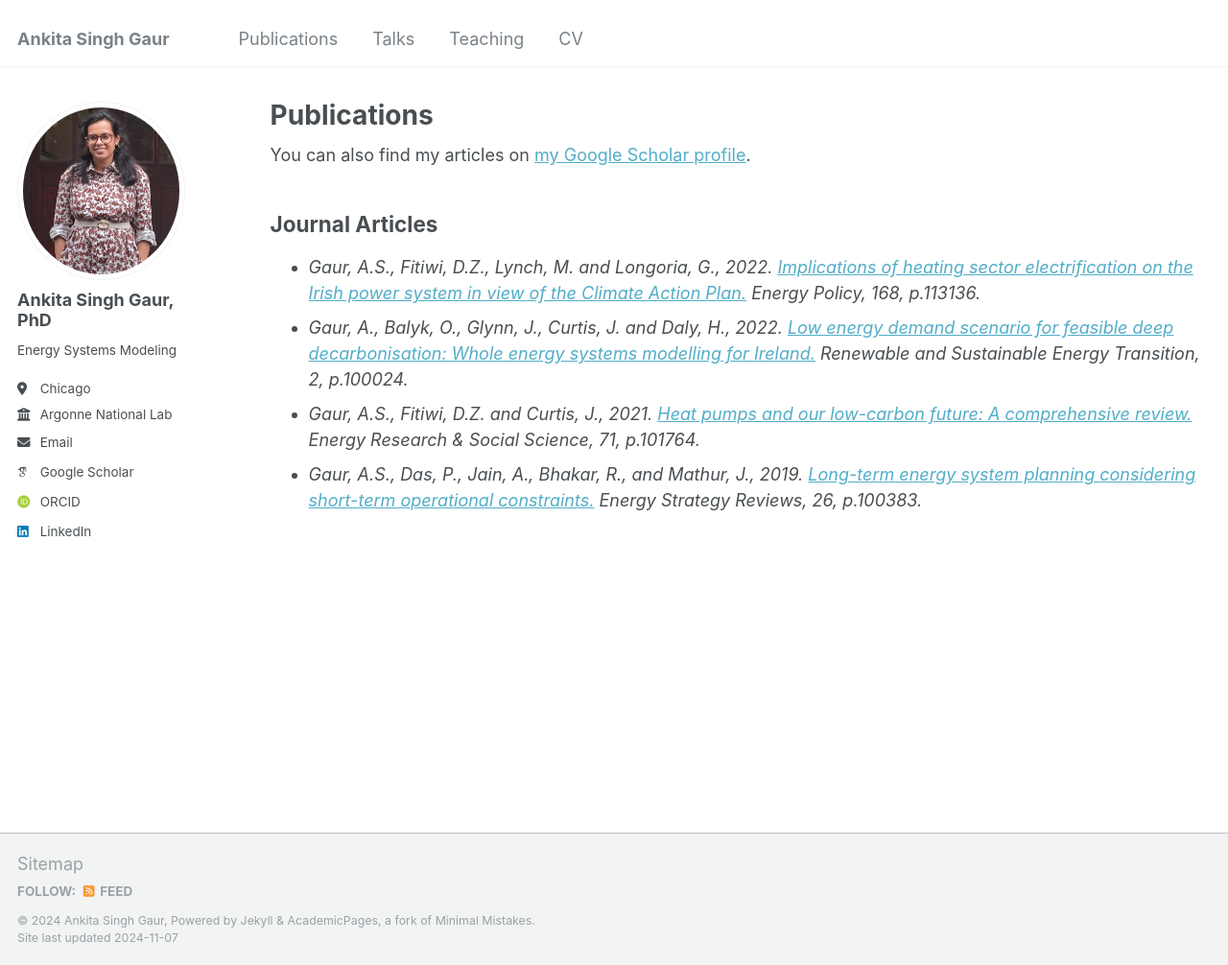
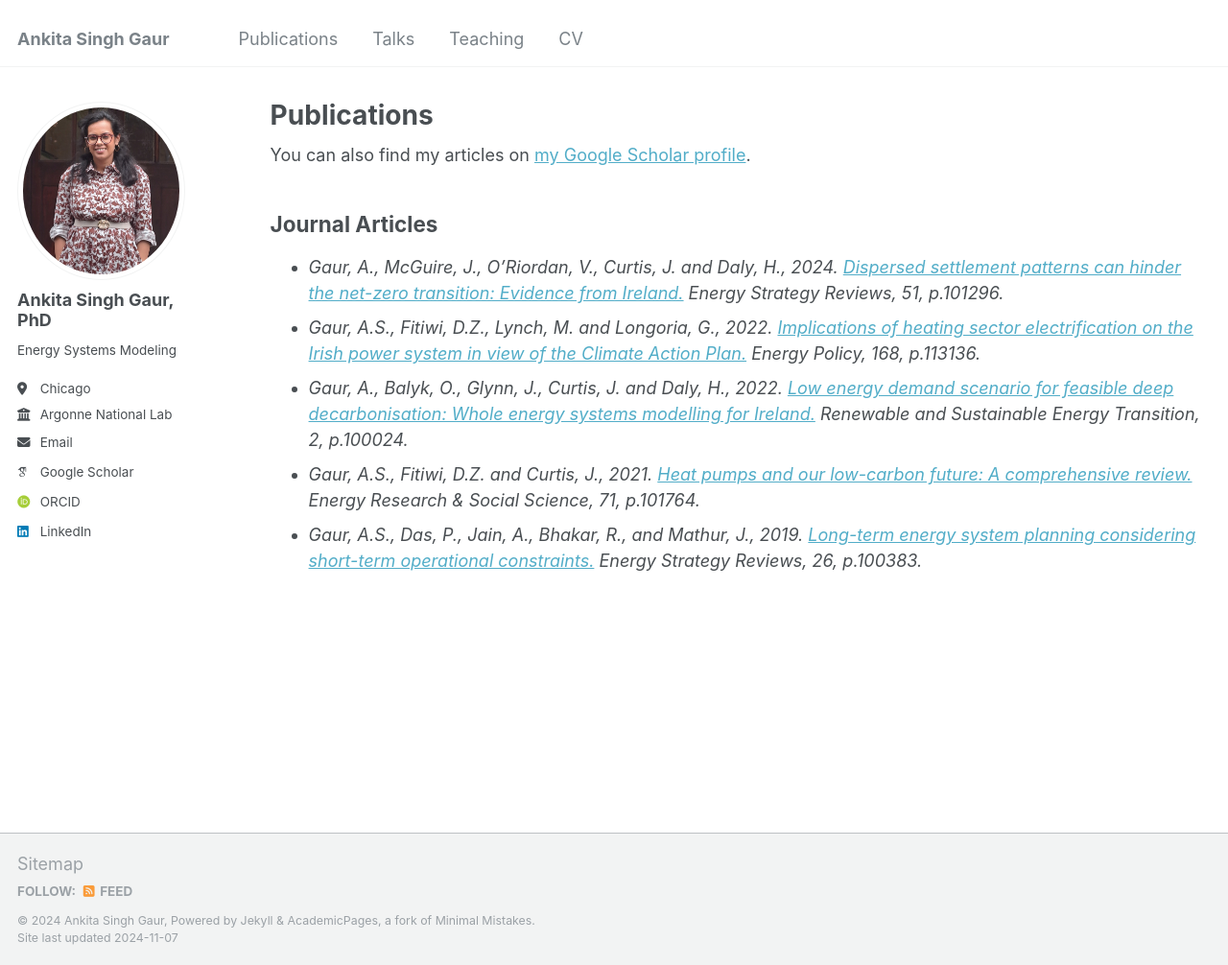
Before and after one commit to ankitagaur93/ankitagaur93.github.io, a Jekyll site: the page built from _pages/publications.html, in a window 1280 px wide and 1006 px high. Shown: the whole window at 96% size. Built offline with Jekyll 4.4.1, drawn with Linux system fonts in a browser that asks for light colours; some web fonts are replaced.

Commit message:
Update publications.html

```diff
--- a/_pages/publications.html
+++ b/_pages/publications.html
@@ -12,6 +12,12 @@ author_profile: true
 {% include base_path %}
 <h2>Journal Articles</h2>
 <ul>
+   <li>
+    <i>Gaur, A., McGuire, J., O’Riordan, V., Curtis, J. and Daly, H., 2024.
+      <a href="https://www.sciencedirect.com/science/article/pii/S2211467X24000038" target="_blank">Dispersed settlement patterns can hinder the net-zero transition: Evidence from Ireland.</a>
+      Energy Strategy Reviews, 51, p.101296.
+    </i>
+  </li>
   <li>
     <i>Gaur, A.S., Fitiwi, D.Z., Lynch, M. and Longoria, G., 2022.
       <a href="https://doi.org/10.1016/j.enpol.2022.113136" target="_blank">Implications of heating sector electrification on the Irish power system in view of the Climate Action Plan.</a>
```
